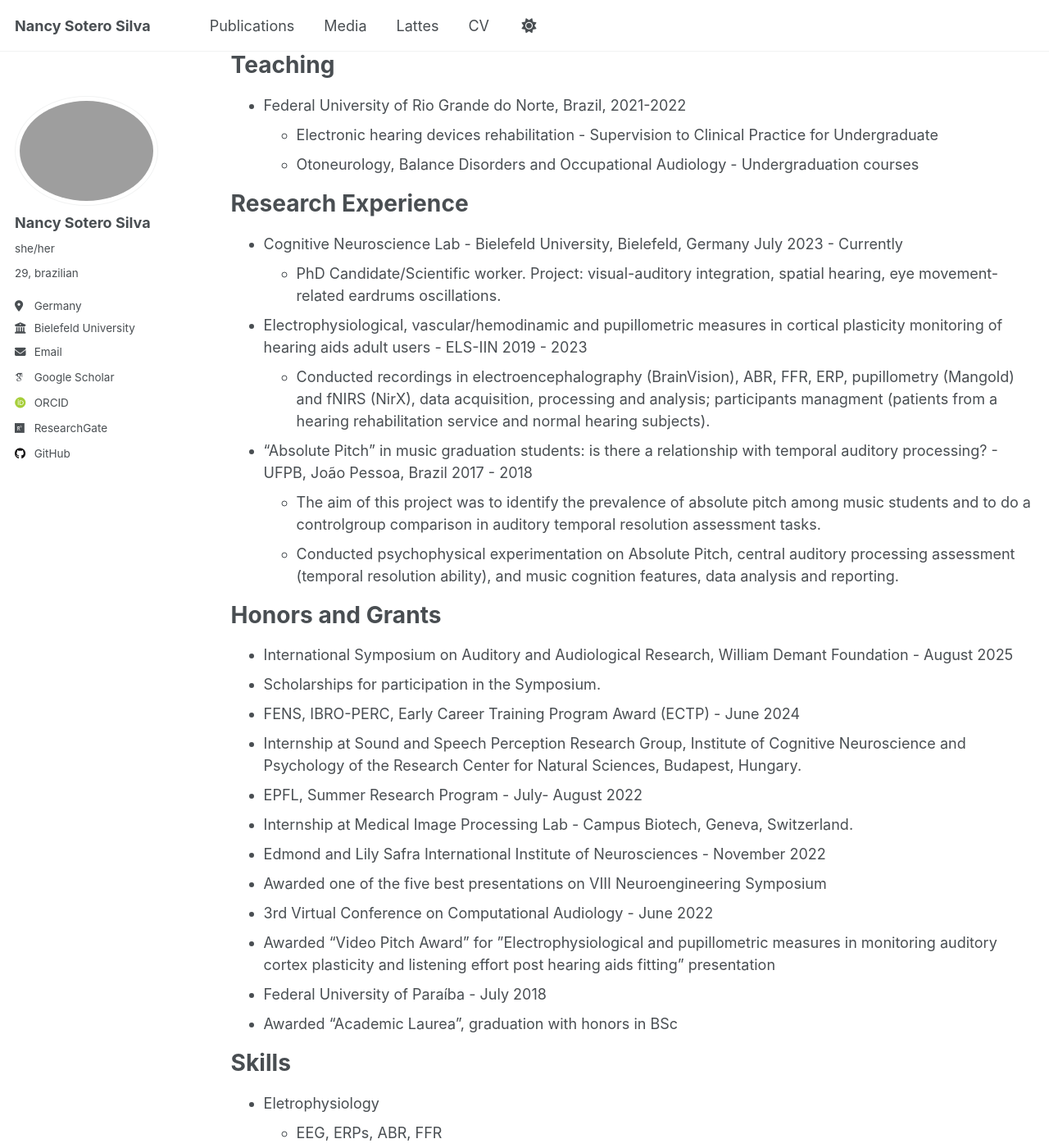
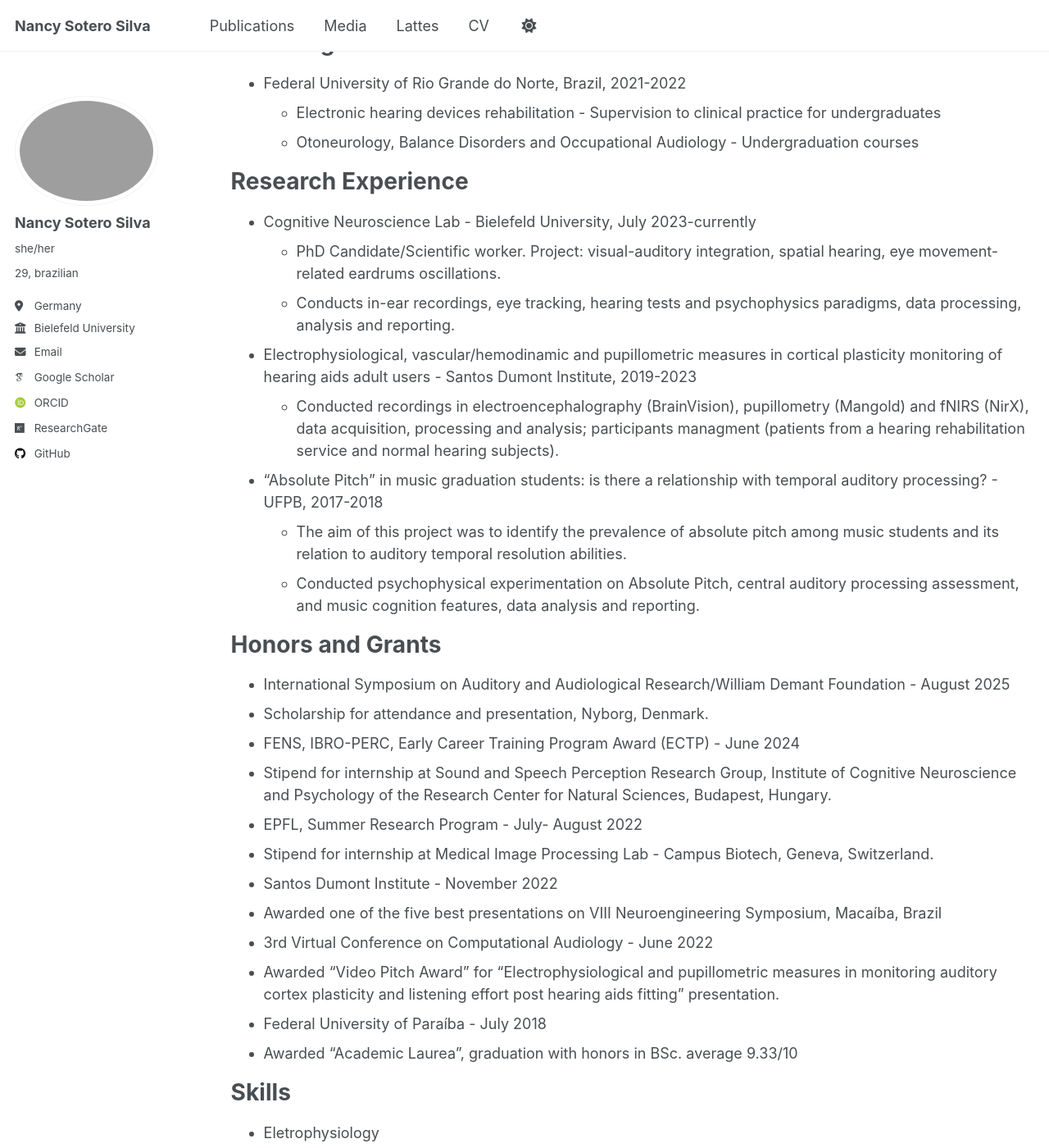
Before and after one commit to nancysotero/neuronency, a Jekyll site: the page built from _pages/cv.md, in a window 1280 px wide and 1400 px high, scrolled down 310 px. Shown: the whole window at 82% size. Built offline with Jekyll 4.4.1, drawn with Linux system fonts in a browser that asks for light colours; some web fonts are replaced; a script that is not in the unit is left out; some of the changed text lies outside the part shown.

Commit message:
Update cv.md

```diff
--- a/_pages/cv.md
+++ b/_pages/cv.md
@@ -11,46 +11,47 @@ redirect_from:
 
 Education
 ======
-* PhD in Biology - Cognite Neuroscience, Bielefeld University, Germany, 2023-current
-* MSc in Neuroengineering, Edmond and Lily Safra International Institute of Neurosciences, Brazil, 2023
-* Multiprofessional Residency in Person with disabilities Health Care, Anita Garibaldi Center for Education and Research in Health, Brazil, 2021
+* PhD in Biology, Bielefeld University, Germany, 2023-current
+* MSc in Neuroengineering, Santos Dumont Institute, Brazil, 2023
+* Multiprofessional Residency in Person with disabilities Health Care, Santos Dumont Institute, Brazil, 2021
 * BSc in Speech, Language and Hearing Sciences, Federal University of Paraíba, Brazil, 2018
 
 Teaching
 ======
 * Federal University of Rio Grande do Norte, Brazil, 2021-2022
-  * Electronic hearing devices rehabilitation - Supervision to Clinical Practice for Undergraduate
+  * Electronic hearing devices rehabilitation - Supervision to clinical practice for undergraduates
   * Otoneurology, Balance Disorders and Occupational Audiology - Undergraduation courses
 
 Research Experience
 =====
-* Cognitive Neuroscience Lab - Bielefeld University, Bielefeld, Germany July 2023 - Currently
+* Cognitive Neuroscience Lab - Bielefeld University, July 2023-currently
   * PhD Candidate/Scientific worker. Project: visual-auditory integration, spatial hearing, eye movement-related eardrums oscillations.
-* Electrophysiological, vascular/hemodinamic and pupillometric measures in cortical plasticity monitoring of hearing aids adult users - ELS-IIN 2019 - 2023
-  * Conducted recordings in electroencephalography (BrainVision), ABR, FFR, ERP, pupillometry (Mangold) and fNIRS (NirX), data acquisition, processing and analysis; participants managment (patients from a hearing rehabilitation service and normal hearing subjects).
-* "Absolute Pitch" in music graduation students: is there a relationship with temporal auditory processing? - UFPB, João Pessoa, Brazil 2017 - 2018
-  * The aim of this project was to identify the prevalence of absolute pitch among music students and to do a controlgroup comparison in auditory temporal resolution assessment tasks.
-  * Conducted psychophysical experimentation on Absolute Pitch, central auditory processing assessment (temporal resolution ability), and music cognition features, data analysis and reporting.
+  * Conducts in-ear recordings, eye tracking, hearing tests and psychophysics paradigms, data processing, analysis and reporting.
+* Electrophysiological, vascular/hemodinamic and pupillometric measures in cortical plasticity monitoring of hearing aids adult users - Santos Dumont Institute, 2019-2023
+  * Conducted recordings in electroencephalography (BrainVision), pupillometry (Mangold) and fNIRS (NirX), data acquisition, processing and analysis; participants managment (patients from a hearing rehabilitation service and normal hearing subjects).
+* "Absolute Pitch" in music graduation students: is there a relationship with temporal auditory processing? - UFPB, 2017-2018
+  * The aim of this project was to identify the prevalence of absolute pitch among music students and its relation to auditory temporal resolution abilities.
+  * Conducted psychophysical experimentation on Absolute Pitch, central auditory processing assessment, and music cognition features, data analysis and reporting.
 
 Honors and Grants
 =====
-*  International Symposium on Auditory and Audiological Research, William Demant Foundation - August 2025
-  *  Scholarships for participation in the Symposium.
+*  International Symposium on Auditory and Audiological Research/William Demant Foundation - August 2025
+  *  Scholarship for attendance and presentation, Nyborg, Denmark.
 *  FENS, IBRO-PERC, Early Career Training Program Award (ECTP) - June 2024
-  * Internship at Sound and Speech Perception Research Group, Institute of Cognitive Neuroscience and Psychology of the Research Center for Natural Sciences, Budapest, Hungary.
+  * Stipend for internship at Sound and Speech Perception Research Group, Institute of Cognitive Neuroscience and Psychology of the Research Center for Natural Sciences, Budapest, Hungary.
 *  EPFL, Summer Research Program - July- August 2022
-  * Internship at Medical Image Processing Lab - Campus Biotech, Geneva, Switzerland.
-*  Edmond and Lily Safra International Institute of Neurosciences - November 2022
-  * Awarded one of the five best presentations on VIII Neuroengineering Symposium
+  * Stipend for internship at Medical Image Processing Lab - Campus Biotech, Geneva, Switzerland.
+*  Santos Dumont Institute - November 2022
+  * Awarded one of the five best presentations on VIII Neuroengineering Symposium, Macaíba, Brazil
 *  3rd Virtual Conference on Computational Audiology - June 2022
-  * Awarded "Video Pitch Award" for ”Electrophysiological and pupillometric measures in monitoring auditory cortex plasticity and listening effort post hearing aids fitting” presentation
+  * Awarded "Video Pitch Award" for "Electrophysiological and pupillometric measures in monitoring auditory cortex plasticity and listening effort post hearing aids fitting" presentation.
 *  Federal University of Paraíba -  July 2018
-  * Awarded "Academic Laurea”, graduation with honors in BSc
+  * Awarded "Academic Laurea”, graduation with honors in BSc. average 9.33/10
 
 Skills
 ======
 * Eletrophysiology
-  * EEG, ERPs, ABR, FFR
+  * EEG (ERPs), ABR, FFR
 * fNIRS
 * Eye tracking, pupillometry
 * Psychophysics anf behavioral experiment design
```
